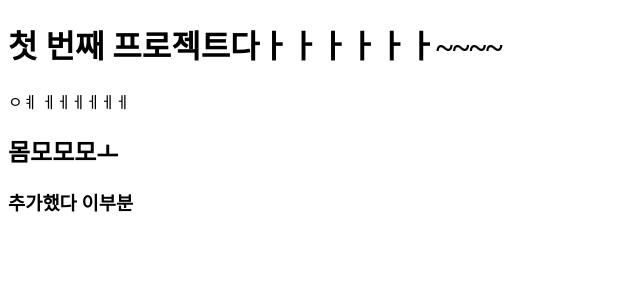
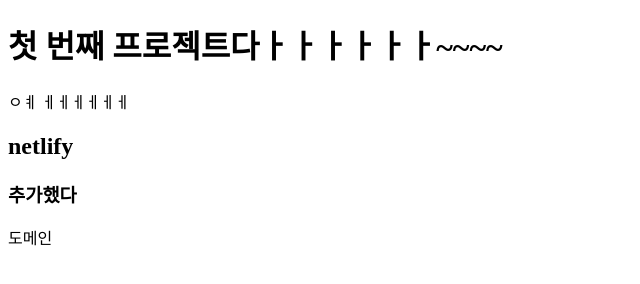
Before and after one commit to KIM-UNGBAE/projects, a plain HTML site: page index.html in a window 1280 px wide. Shown: the whole page, without its empty margins (0-640 px from the left). Drawn offline with Linux system fonts and the light colour scheme.

Commit message:
add new code

```diff
--- a/index.html
+++ b/index.html
@@ -9,7 +9,8 @@
 	<body>
 		<h1>첫 번째 프로젝트다ㅏㅏㅏㅏㅏㅏ~~~~</h1>
 		<p>ㅇㅖ ㅔㅔㅔㅔㅔㅔ</p>
-		<h2>몸모모모ㅗ</h2>
-		<h3>추가했다 이부분</h3>
+		<h2>netlify</h2>
+		<h3>추가했다</h3>
+		<p>도메인</p>
 	</body>
 </html>
```
